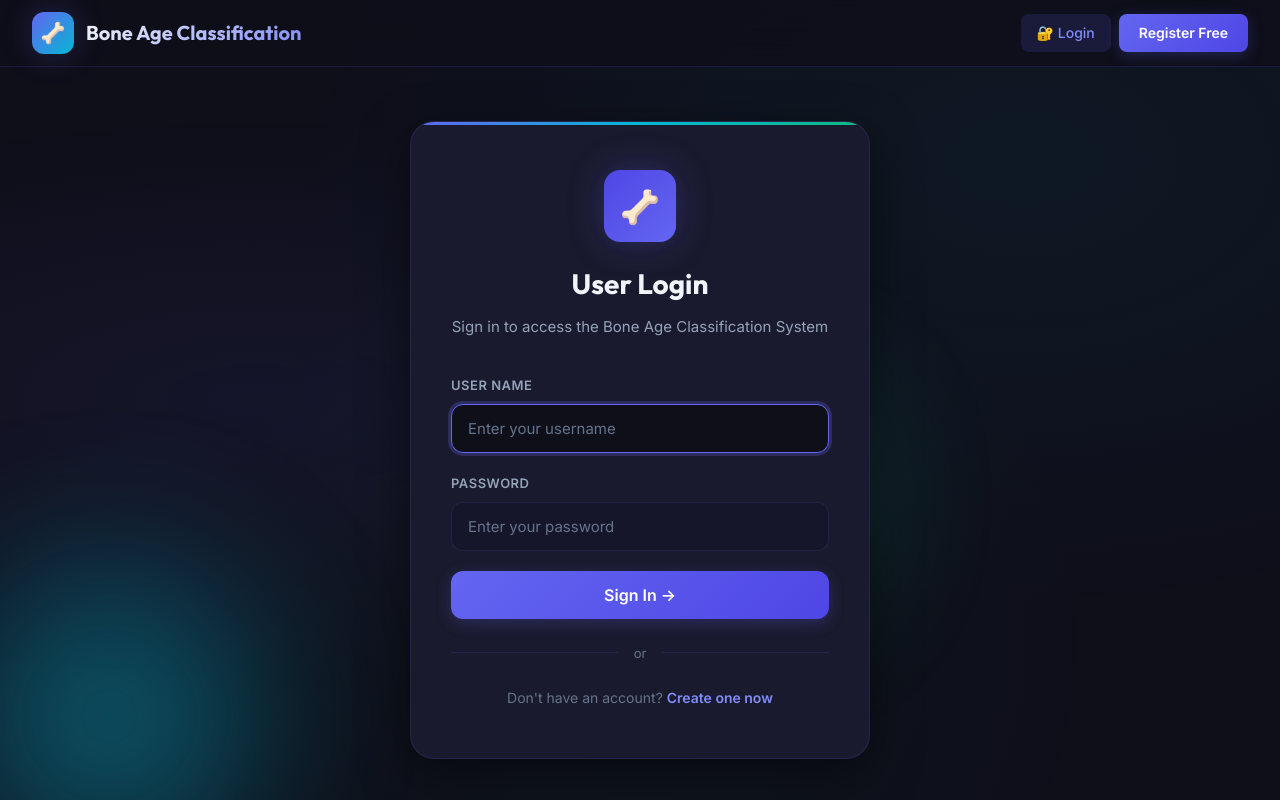
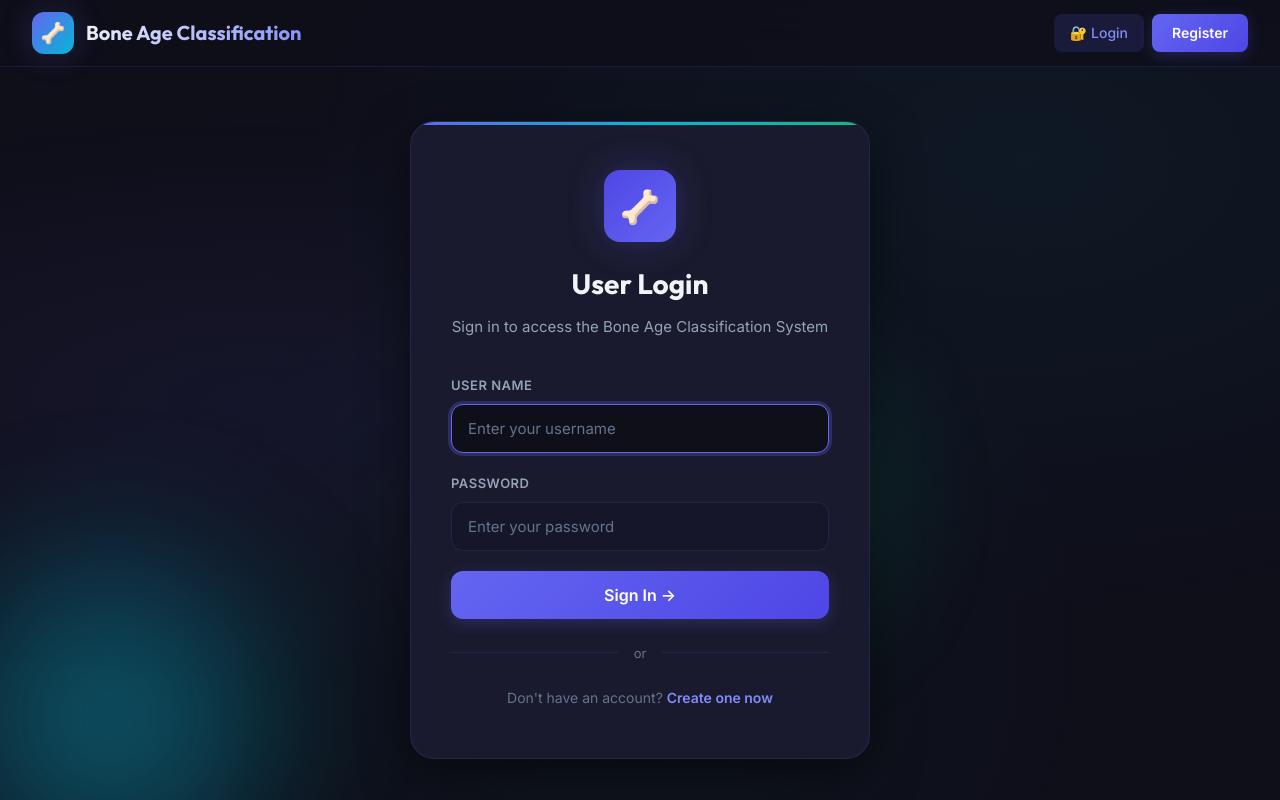
Before and after one commit to likhithasree69-code/Bone-Age-Classification-Using-CNN-Algorithm, a Django app: page /login/ in a window 1280 px wide. Run offline with Django 5.2, Linux system fonts and the light colour scheme.

```diff
--- a/classifier/templates/base.html
+++ b/classifier/templates/base.html
@@ -34,7 +34,7 @@
                 <li><a href="{% url 'logout' %}" class="nav-link nav-btn-danger nav-btn">Logout</a></li>
             {% else %}
                 <li><a href="{% url 'login' %}" class="nav-link {% if request.resolver_match.url_name == 'login' %}active{% endif %}">🔐 Login</a></li>
-                <li><a href="{% url 'register' %}" class="nav-link nav-btn nav-btn-primary">Register Free</a></li>
+                <li><a href="{% url 'register' %}" class="nav-link nav-btn nav-btn-primary">Register</a></li>
             {% endif %}
         </ul>
     </nav>
```
